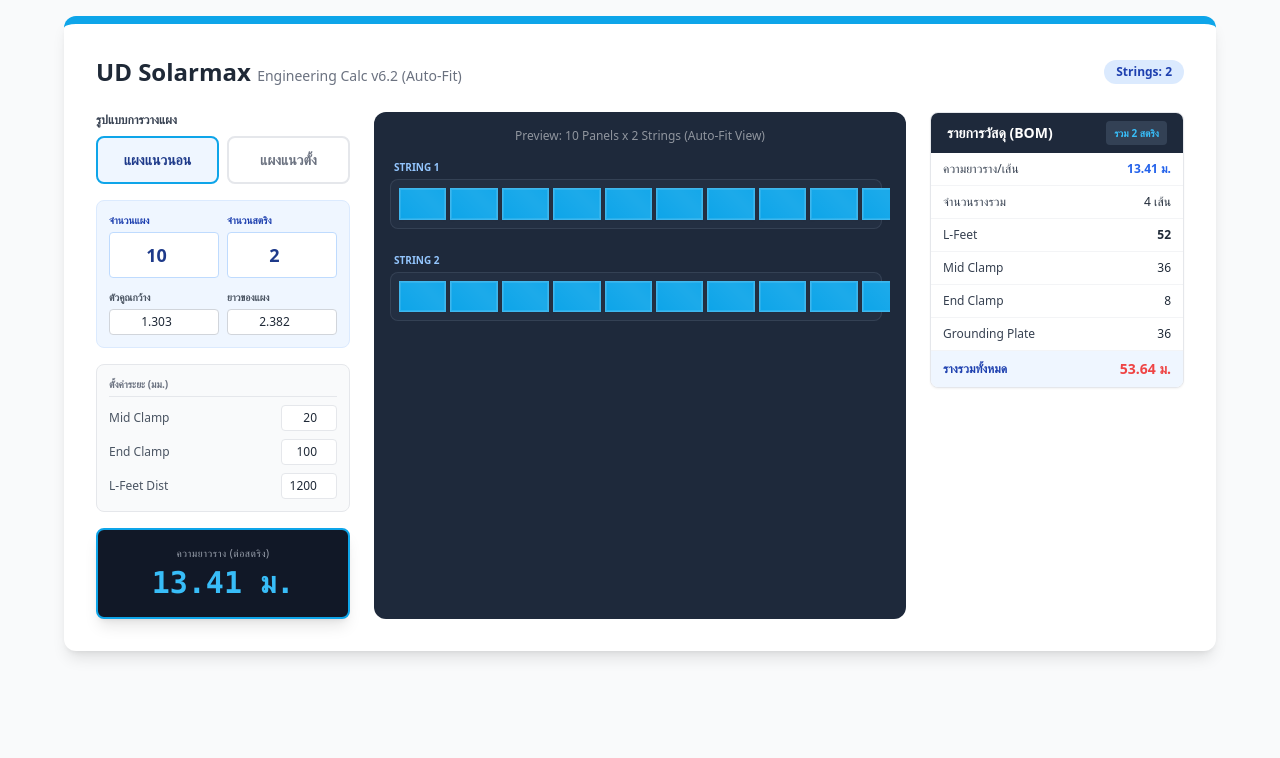
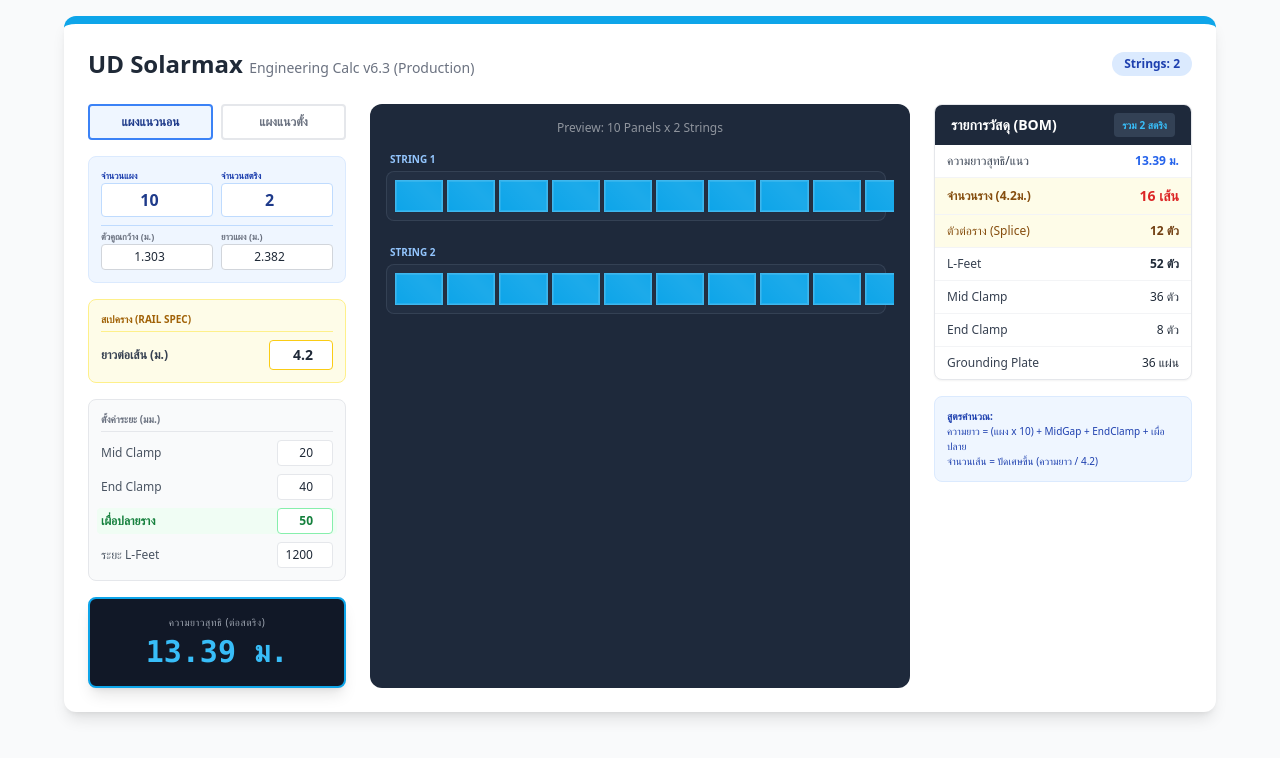
Before and after one commit to udsolarmax/udsolarmax_pv_calulation, a React (Create React App) app: page / in a window 1280 px wide. Shown: the top 758 px of the page. Built offline with nearby package versions, Linux system fonts and the light colour scheme.

Commit message:
Update App.js

```diff
--- a/src/App.js
+++ b/src/App.js
@@ -1,7 +1,7 @@
 import React, { useState } from 'react';
 
 export default function App() {
-  // --- 1. ตั้งค่าตัวแปรหลัก ---
+  // --- 1. Main Specs ---
   const [mode, setMode] = useState('landscape');
   const [panels, setPanels] = useState(10);
   const [strings, setStrings] = useState(2);
@@ -10,23 +10,40 @@ export default function App() {
   const [panelWidth, setPanelWidth] = useState(1.303);
   const [panelLength, setPanelLength] = useState(2.382);
 
-  // --- 2. Advanced Settings ---
-  const [midClamp, setMidClamp] = useState(20);
-  const [endClamp, setEndClamp] = useState(100);
-  const [lFeetDist, setLFeetDist] = useState(1200);
+  // --- 2. Advanced Settings (ละเอียดขึ้น) ---
+  const [railUnitLen, setRailUnitLen] = useState(4.20); // ความยาวรางมาตรฐานต่อเส้น (เมตร)
+  const [midClamp, setMidClamp] = useState(20);    // มม.
+  const [endClamp, setEndClamp] = useState(40);    // มม. (เฉพาะตัว Clamp)
+  const [overhang, setOverhang] = useState(50);    // มม. (ระยะเผื่อปลายราง)
+  const [lFeetDist, setLFeetDist] = useState(1200); // มม.
 
-  // --- 3. สูตรคำนวณ ---
-  const panelsLength = panels * panelWidth;
-  const gapLengthMm = ((panels > 0 ? panels - 1 : 0) * midClamp) + (endClamp * 2);
-  const gapLengthM = gapLengthMm / 1000;
+  // --- 3. สูตรคำนวณ (Calculation Logic) ---
 
-  const railLengthPerString = panelsLength + gapLengthM;
+  // A. ความยาวเชิงเรขาคณิต (Total Geometry Length)
+  // สูตร: (PanelZone) + (MidGaps) + (EndClamps) + (Overhangs)
+  const totalPanelWidth = panels * panelWidth;
+  const totalMidGaps = (panels > 0 ? panels - 1 : 0) * (midClamp / 1000);
+  const totalEndClamps = 2 * (endClamp / 1000);
+  const totalOverhangs = 2 * (overhang / 1000);
 
-  // B. คำนวณ BOM
-  const totalRailCount = 2 * strings;
+  const railLengthPerString = totalPanelWidth + totalMidGaps + totalEndClamps + totalOverhangs;
 
-  const lFeetPerRail = Math.ceil((railLengthPerString * 1000) / lFeetDist) + 1;
-  const totalLFeet = lFeetPerRail * 2 * strings;
+  // B. คำนวณวัสดุ (BOM)
+  const totalRailLines = 2 * strings; // จำนวนแนวรางทั้งหมด
+
+  // B1. จำนวนรางที่ต้องสั่ง (เส้น)
+  // เอาความยาวที่ต้องใช้ หารด้วย ความยาวรางมาตรฐาน แล้วปัดขึ้น
+  const barsPerLine = Math.ceil(railLengthPerString / railUnitLen);
+  const totalBars = barsPerLine * totalRailLines;
+
+  // B2. ตัวต่อราง (Splice)
+  // ถ้าต้องใช้ราง 2 เส้นต่อกัน ต้องใช้ Splice 1 ตัว (Bars - 1)
+  const splicePerLine = barsPerLine > 1 ? barsPerLine - 1 : 0;
+  const totalSplices = splicePerLine * totalRailLines;
+
+  // B3. อุปกรณ์อื่นๆ
+  const lFeetPerLine = Math.ceil((railLengthPerString * 1000) / lFeetDist) + 1;
+  const totalLFeet = lFeetPerLine * totalRailLines;
 
   const midClampPerString = (panels > 0 ? panels - 1 : 0) * 2;
   const totalMidClamp = midClampPerString * strings;
@@ -38,10 +55,10 @@ export default function App() {
     <div className="min-h-screen bg-gray-50 flex flex-col items-center p-4 font-sans text-gray-800">
 
       {/* Header */}
-      <div className="bg-white p-4 md:p-8 rounded-xl shadow-lg w-full max-w-6xl border-t-8 border-[#0ea5e9]">
+      <div className="bg-white p-4 md:p-6 rounded-xl shadow-lg w-full max-w-6xl border-t-8 border-[#0ea5e9]">
         <div className="flex flex-col md:flex-row justify-between items-center mb-6">
           <h1 className="text-xl md:text-2xl font-bold text-gray-800">
-            UD Solarmax <span className="block md:inline text-xs md:text-sm font-normal text-gray-500">Engineering Calc v6.2 (Auto-Fit)</span>
+            UD Solarmax <span className="block md:inline text-xs md:text-sm font-normal text-gray-500">Engineering Calc v6.3 (Production)</span>
           </h1>
           <div className="mt-2 md:mt-0 px-3 py-1 bg-blue-100 text-blue-800 rounded-full text-xs font-bold">
              Strings: {strings}
@@ -54,90 +71,69 @@ export default function App() {
           <div className="lg:col-span-3 space-y-4">
 
             {/* Mode */}
-            <div>
-              <label className="block text-gray-700 text-xs font-bold mb-2">รูปแบบการวางแผง</label>
             <div className="grid grid-cols-2 gap-2">
-                <button
-                  onClick={() => setMode('landscape')}
-                  className={`px-2 py-3 rounded-lg border-2 text-sm font-bold transition-all ${
-                    mode === 'landscape'
-                    ? "border-[#0ea5e9] bg-blue-50 text-blue-900"
-                    : "border-gray-200 text-gray-500"
-                  }`}
-                >
+              <button onClick={() => setMode('landscape')} className={`px-2 py-2 rounded border-2 text-xs font-bold ${mode==='landscape' ? "border-blue-500 bg-blue-50 text-blue-900" : "border-gray-200 text-gray-500"}`}>
                 แผงแนวนอน
               </button>
-                <button
-                  onClick={() => setMode('portrait')}
-                  className={`px-2 py-3 rounded-lg border-2 text-sm font-bold transition-all ${
-                    mode === 'portrait'
-                    ? "border-[#0ea5e9] bg-blue-50 text-blue-900"
-                    : "border-gray-200 text-gray-500"
-                  }`}
-                >
+              <button onClick={() => setMode('portrait')} className={`px-2 py-2 rounded border-2 text-xs font-bold ${mode==='portrait' ? "border-blue-500 bg-blue-50 text-blue-900" : "border-gray-200 text-gray-500"}`}>
                 แผงแนวตั้ง
               </button>
             </div>
-            </div>
 
-            {/* Inputs */}
-            <div className="bg-blue-50 p-3 rounded-lg border border-blue-100 space-y-3">
+            {/* Inputs Group 1: Panels */}
+            <div className="bg-blue-50 p-3 rounded-lg border border-blue-100 space-y-2">
               <div className="grid grid-cols-2 gap-2">
                 <div>
-                  <label className="block text-[10px] text-blue-800 uppercase font-bold">จำนวนแผง</label>
-                  <input type="number" value={panels} onChange={(e) => setPanels(Number(e.target.value))} className="w-full mt-1 border border-blue-200 rounded px-2 py-2 text-lg font-bold text-blue-900 text-center" />
+                  <label className="block text-[9px] text-blue-800 uppercase font-bold">จำนวนแผง</label>
+                  <input type="number" value={panels} onChange={(e) => setPanels(Number(e.target.value))} className="w-full border border-blue-200 rounded px-1 py-1 text-base font-bold text-blue-900 text-center" />
                 </div>
                 <div>
-                  <label className="block text-[10px] text-blue-800 uppercase font-bold">จำนวนสตริง</label>
-                  <input type="number" value={strings} onChange={(e) => setStrings(Number(e.target.value))} className="w-full mt-1 border border-blue-200 rounded px-2 py-2 text-lg font-bold text-blue-900 text-center" />
+                  <label className="block text-[9px] text-blue-800 uppercase font-bold">จำนวนสตริง</label>
+                  <input type="number" value={strings} onChange={(e) => setStrings(Number(e.target.value))} className="w-full border border-blue-200 rounded px-1 py-1 text-base font-bold text-blue-900 text-center" />
                 </div>
               </div>
-              <div className="grid grid-cols-2 gap-2">
-                 <div>
-                    <label className="block text-[10px] text-gray-600 uppercase font-bold">ตัวคูณกว้าง</label>
-                    <input type="number" step="0.001" value={panelWidth} onChange={(e) => setPanelWidth(Number(e.target.value))} className="w-full mt-1 bg-white border border-gray-300 rounded px-1 py-1 text-center text-xs" />
-                 </div>
-                 <div>
-                    <label className="block text-[10px] text-gray-600 uppercase font-bold">ยาวของแผง</label>
-                    <input type="number" step="0.001" value={panelLength} onChange={(e) => setPanelLength(Number(e.target.value))} className="w-full mt-1 bg-white border border-gray-300 rounded px-1 py-1 text-center text-xs" />
-                 </div>
+              <div className="grid grid-cols-2 gap-2 pt-1 border-t border-blue-200">
+                 <div><label className="block text-[9px] text-gray-500 font-bold">ตัวคูณกว้าง (ม.)</label><input type="number" step="0.001" value={panelWidth} onChange={(e) => setPanelWidth(Number(e.target.value))} className="w-full bg-white border border-gray-300 rounded px-1 py-1 text-center text-xs" /></div>
+                 <div><label className="block text-[9px] text-gray-500 font-bold">ยาวแผง (ม.)</label><input type="number" step="0.001" value={panelLength} onChange={(e) => setPanelLength(Number(e.target.value))} className="w-full bg-white border border-gray-300 rounded px-1 py-1 text-center text-xs" /></div>
               </div>
             </div>
 
-             {/* Settings */}
+             {/* Inputs Group 2: Rail Specs (NEW) */}
+            <div className="bg-yellow-50 p-3 rounded-lg border border-yellow-200 space-y-2">
+               <h3 className="text-[10px] font-bold text-yellow-700 uppercase border-b border-yellow-200 pb-1 mb-1">สเปคราง (Rail Spec)</h3>
+               <div className="flex justify-between items-center">
+                  <label className="text-xs text-gray-700 font-bold">ยาวต่อเส้น (ม.)</label>
+                  <input type="number" step="0.1" value={railUnitLen} onChange={(e) => setRailUnitLen(Number(e.target.value))} className="w-16 border border-yellow-400 rounded px-1 py-1 text-right text-sm font-bold bg-white" />
+               </div>
+            </div>
+
+             {/* Inputs Group 3: Distances (Updated) */}
             <div className="bg-gray-50 p-3 rounded-lg border border-gray-200 space-y-2">
               <h3 className="text-[10px] font-bold text-gray-500 uppercase border-b pb-1 mb-1">ตั้งค่าระยะ (มม.)</h3>
               <div className="flex justify-between items-center"><label className="text-xs text-gray-600">Mid Clamp</label><input type="number" value={midClamp} onChange={(e) => setMidClamp(Number(e.target.value))} className="w-14 border rounded px-1 py-1 text-right text-xs" /></div>
               <div className="flex justify-between items-center"><label className="text-xs text-gray-600">End Clamp</label><input type="number" value={endClamp} onChange={(e) => setEndClamp(Number(e.target.value))} className="w-14 border rounded px-1 py-1 text-right text-xs" /></div>
-              <div className="flex justify-between items-center"><label className="text-xs text-gray-600">L-Feet Dist</label><input type="number" value={lFeetDist} onChange={(e) => setLFeetDist(Number(e.target.value))} className="w-14 border rounded px-1 py-1 text-right text-xs" /></div>
+              <div className="flex justify-between items-center bg-green-50 px-1 -mx-1 rounded"><label className="text-xs text-green-700 font-bold">เผื่อปลายราง</label><input type="number" value={overhang} onChange={(e) => setOverhang(Number(e.target.value))} className="w-14 border border-green-300 rounded px-1 py-1 text-right text-xs font-bold text-green-700" /></div>
+              <div className="flex justify-between items-center"><label className="text-xs text-gray-600">ระยะ L-Feet</label><input type="number" value={lFeetDist} onChange={(e) => setLFeetDist(Number(e.target.value))} className="w-14 border rounded px-1 py-1 text-right text-xs" /></div>
             </div>
 
             <div className="bg-gray-900 text-white p-4 rounded-lg text-center shadow-lg border-2 border-[#0ea5e9]">
-              <p className="text-[10px] text-gray-400 uppercase tracking-wider mb-1">ความยาวราง (ต่อสตริง)</p>
+              <p className="text-[10px] text-gray-400 uppercase tracking-wider mb-1">ความยาวสุทธิ (ต่อสตริง)</p>
               <div className="text-3xl font-mono font-bold text-[#38bdf8]">{railLengthPerString.toFixed(2)} ม.</div>
             </div>
           </div>
 
           {/* --- ตรงกลาง: Visualization (6/12) --- */}
           <div className="lg:col-span-6 bg-slate-800 rounded-xl p-4 flex flex-col relative min-h-[400px]">
-             <div className="text-xs text-white opacity-50 mb-4 text-center">Preview: {panels} Panels x {strings} Strings (Auto-Fit View)</div>
+             <div className="text-xs text-white opacity-50 mb-4 text-center">Preview: {panels} Panels x {strings} Strings</div>
 
-             {/* Container หลัก: เรียงสตริงลงแนวตั้ง (Flex-Col) */}
              <div className="flex flex-col gap-6 w-full h-full overflow-y-auto pr-2">
                 {[...Array(strings > 0 ? strings : 1)].map((_, s) => (
                   <div key={s} className="w-full">
-                    {/* Label ชื่อสตริง */}
                     <div className="text-[10px] text-blue-300 mb-1 ml-1 font-bold">STRING {s+1}</div>
-
-                    {/* Container แผง: เรียงแผงไปทางขวาเสมอ (Flex-Row) */}
                     <div className="flex flex-row w-full bg-slate-700/30 p-2 rounded-lg border border-slate-600/50 items-center justify-start gap-px md:gap-1">
                         {[...Array(panels > 0 ? panels : 0)].map((_, i) => (
                           <div
                             key={i}
-                            // --- Logic Auto-Resize ---
-                            // 1. ความกว้าง = 100% หาร จำนวนแผง (เพื่อให้เต็มบรรทัดพอดี)
-                            // 2. Max-Width = ล็อคไม่ให้ใหญ่เกินไปถ้าแผงน้อย
-                            // 3. Aspect Ratio = กำหนดรูปทรง (3/2 = แนวนอน, 2/3 = แนวตั้ง)
                             style={{
                                 width: `${100 / panels}%`,
                                 maxWidth: '100px',
@@ -145,7 +141,6 @@ export default function App() {
                             }}
                             className="bg-[#0ea5e9] border border-white/20 shadow-sm relative shrink-0 transition-all hover:bg-blue-400"
                           >
-                            {/* Grid Line Effect */}
                             <div className="absolute inset-0 opacity-20 bg-[linear-gradient(45deg,transparent_25%,rgba(255,255,255,0.3)_50%,transparent_75%,transparent_100%)] bg-[length:250%_250%,100%_100%]"></div>
                             <div className="absolute inset-0 border-[0.5px] border-white/10"></div>
                           </div>
@@ -165,15 +160,30 @@ export default function App() {
                 </div>
                 <table className="w-full text-xs text-left">
                    <tbody className="divide-y divide-gray-100">
-                      <tr><td className="px-3 py-2 text-gray-700">ความยาวราง/เส้น</td><td className="px-3 py-2 text-right font-bold text-blue-600">{railLengthPerString.toFixed(2)} ม.</td></tr>
-                      <tr><td className="px-3 py-2 text-gray-700">จำนวนรางรวม</td><td className="px-3 py-2 text-right">{totalRailCount} เส้น</td></tr>
-                      <tr><td className="px-3 py-2 text-gray-700">L-Feet</td><td className="px-3 py-2 text-right font-bold">{totalLFeet}</td></tr>
-                      <tr><td className="px-3 py-2 text-gray-700">Mid Clamp</td><td className="px-3 py-2 text-right">{totalMidClamp}</td></tr>
-                      <tr><td className="px-3 py-2 text-gray-700">End Clamp</td><td className="px-3 py-2 text-right">{totalEndClamp}</td></tr>
-                      <tr><td className="px-3 py-2 text-gray-700">Grounding Plate</td><td className="px-3 py-2 text-right">{totalMidClamp}</td></tr>
-                      <tr className="bg-blue-50"><td className="px-3 py-2 text-blue-800 font-bold">รางรวมทั้งหมด</td><td className="px-3 py-2 text-right font-bold text-red-500 text-sm">{(railLengthPerString * totalRailCount).toFixed(2)} ม.</td></tr>
+                      <tr><td className="px-3 py-2 text-gray-700">ความยาวสุทธิ/แนว</td><td className="px-3 py-2 text-right font-bold text-blue-600">{railLengthPerString.toFixed(2)} ม.</td></tr>
+
+                      {/* ส่วนคำนวณราง */}
+                      <tr className="bg-yellow-50">
+                        <td className="px-3 py-2 text-yellow-800 font-bold">จำนวนราง ({railUnitLen}ม.)</td>
+                        <td className="px-3 py-2 text-right font-bold text-red-600 text-sm">{totalBars} เส้น</td>
+                      </tr>
+                      <tr className="bg-yellow-50">
+                        <td className="px-3 py-2 text-yellow-800">ตัวต่อราง (Splice)</td>
+                        <td className="px-3 py-2 text-right font-bold text-yellow-900">{totalSplices} ตัว</td>
+                      </tr>
+
+                      <tr><td className="px-3 py-2 text-gray-700">L-Feet</td><td className="px-3 py-2 text-right font-bold">{totalLFeet} ตัว</td></tr>
+                      <tr><td className="px-3 py-2 text-gray-700">Mid Clamp</td><td className="px-3 py-2 text-right">{totalMidClamp} ตัว</td></tr>
+                      <tr><td className="px-3 py-2 text-gray-700">End Clamp</td><td className="px-3 py-2 text-right">{totalEndClamp} ตัว</td></tr>
+                      <tr><td className="px-3 py-2 text-gray-700">Grounding Plate</td><td className="px-3 py-2 text-right">{totalMidClamp} แผ่น</td></tr>
                    </tbody>
                 </table>
+             </div>
+
+             <div className="p-3 bg-blue-50 rounded-lg text-[10px] text-blue-800 border border-blue-100">
+               <strong>สูตรคำนวณ:</strong><br/>
+               ความยาว = (แผง x {panels}) + MidGap + EndClamp + เผื่อปลาย<br/>
+               จำนวนเส้น = ปัดเศษขึ้น (ความยาว / {railUnitLen})
              </div>
           </div>
 
```
Lines whose indentation alone changed are shown as unchanged.
